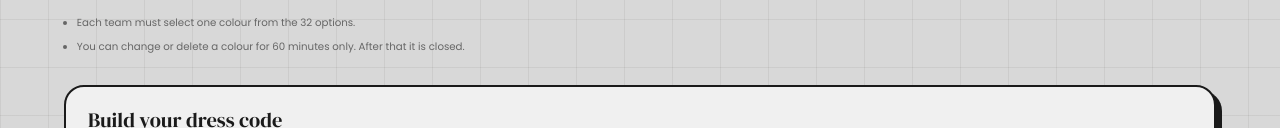
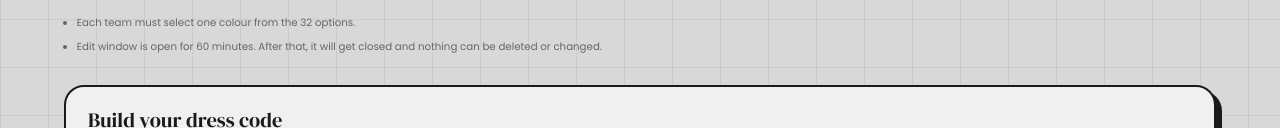
Before and after one commit to Abhinav7272/Team-Kit, a website: page index.html in a window 1280 px wide. Shown: the part 173-301 px from the top of the page. Drawn offline with Linux system fonts and the light colour scheme; no server answers.

Commit message:
Update 60-minute rule text
Co-authored-by: Cursor <cursoragent@cursor.com>

```diff
--- a/index.html
+++ b/index.html
@@ -20,7 +20,7 @@
       <h1>Pick your team dress code</h1>
       <ul class="rules">
         <li>Each team must select one colour from the 32 options.</li>
-        <li>You can change or delete a colour for 60 minutes only. After that it is closed.</li>
+        <li>Edit window is open for 60 minutes. After that, it will get closed and nothing can be deleted or changed.</li>
       </ul>
     </div>
   </section>
```
Also changed, not shown: README.md.
